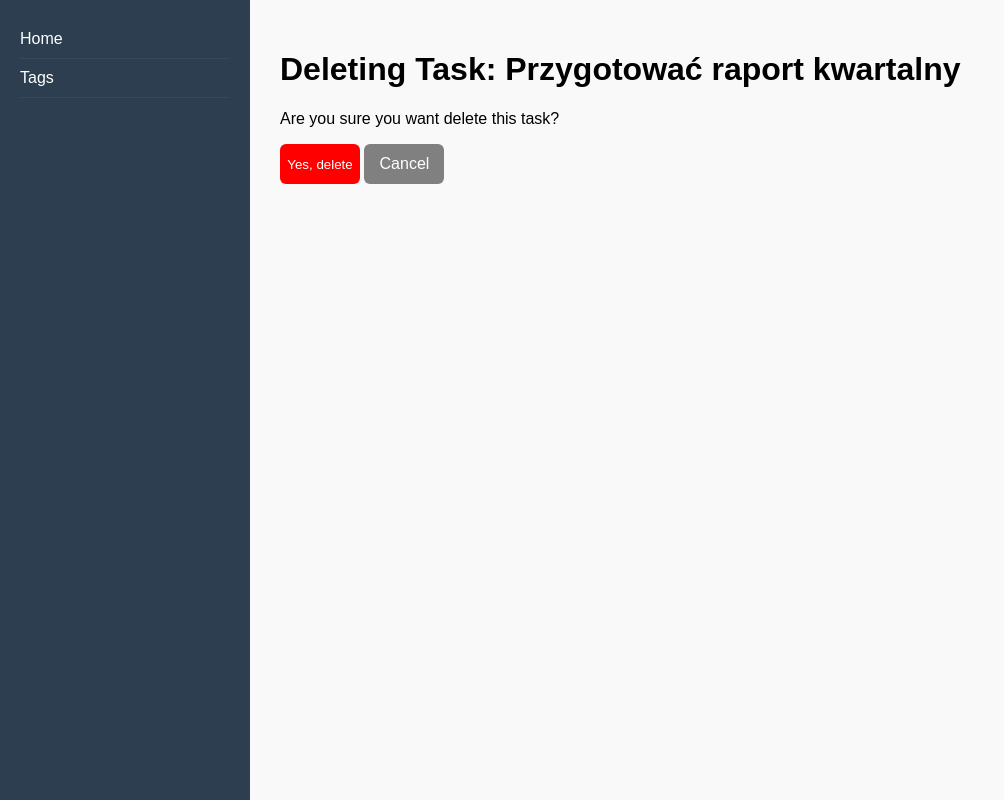
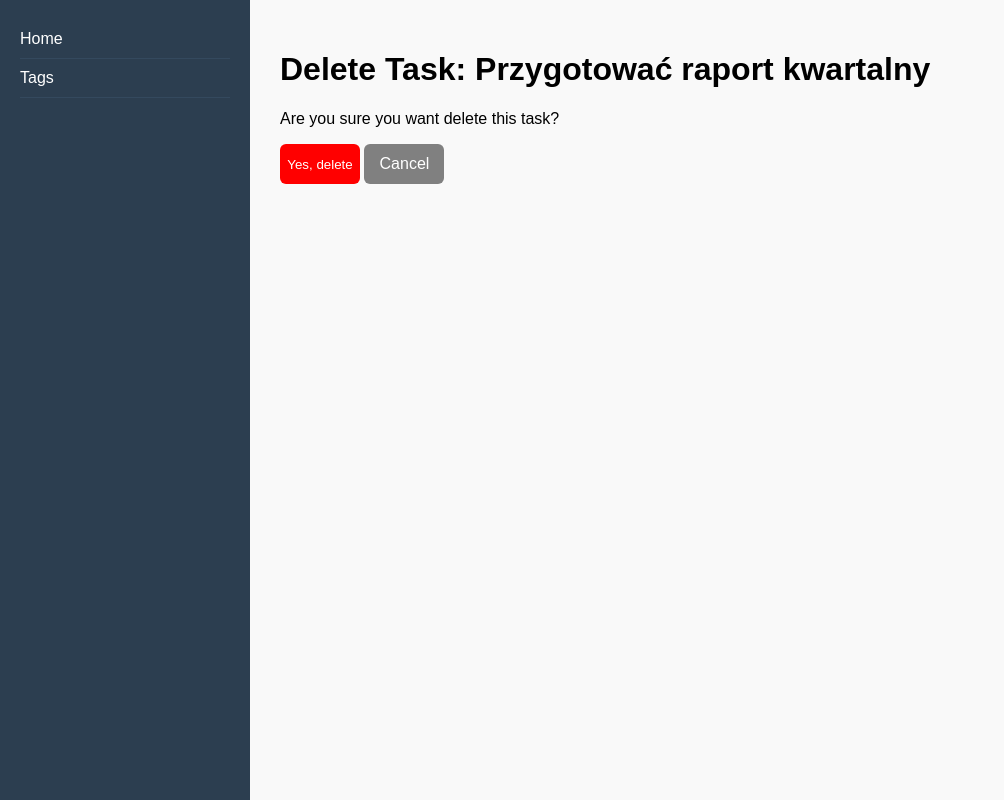
Before and after one commit to kacper7-7/to-do-list, a Django app: page /task/1/delete/ in a window 1280 px wide. Shown: the whole page, without its empty margins (0-1004 px from the left). Run offline with Django 5.2, Linux system fonts and the light colour scheme; data comes from the database, SQL or seed files in the repository.

Commit message:
update: README.md

```diff
--- a/templates/core/task_confirm_delete.html
+++ b/templates/core/task_confirm_delete.html
@@ -1,6 +1,6 @@
 {% extends 'base.html' %}
 {% block content %}
-    <h1>Deleting Task: {{ task.content }}</h1>
+    <h1>Delete Task: {{ task.content }}</h1>
     <p>Are you sure you want delete this task?</p>
     <form method="POST">
         {% csrf_token %}
```
Also changed, not shown: README.md.
